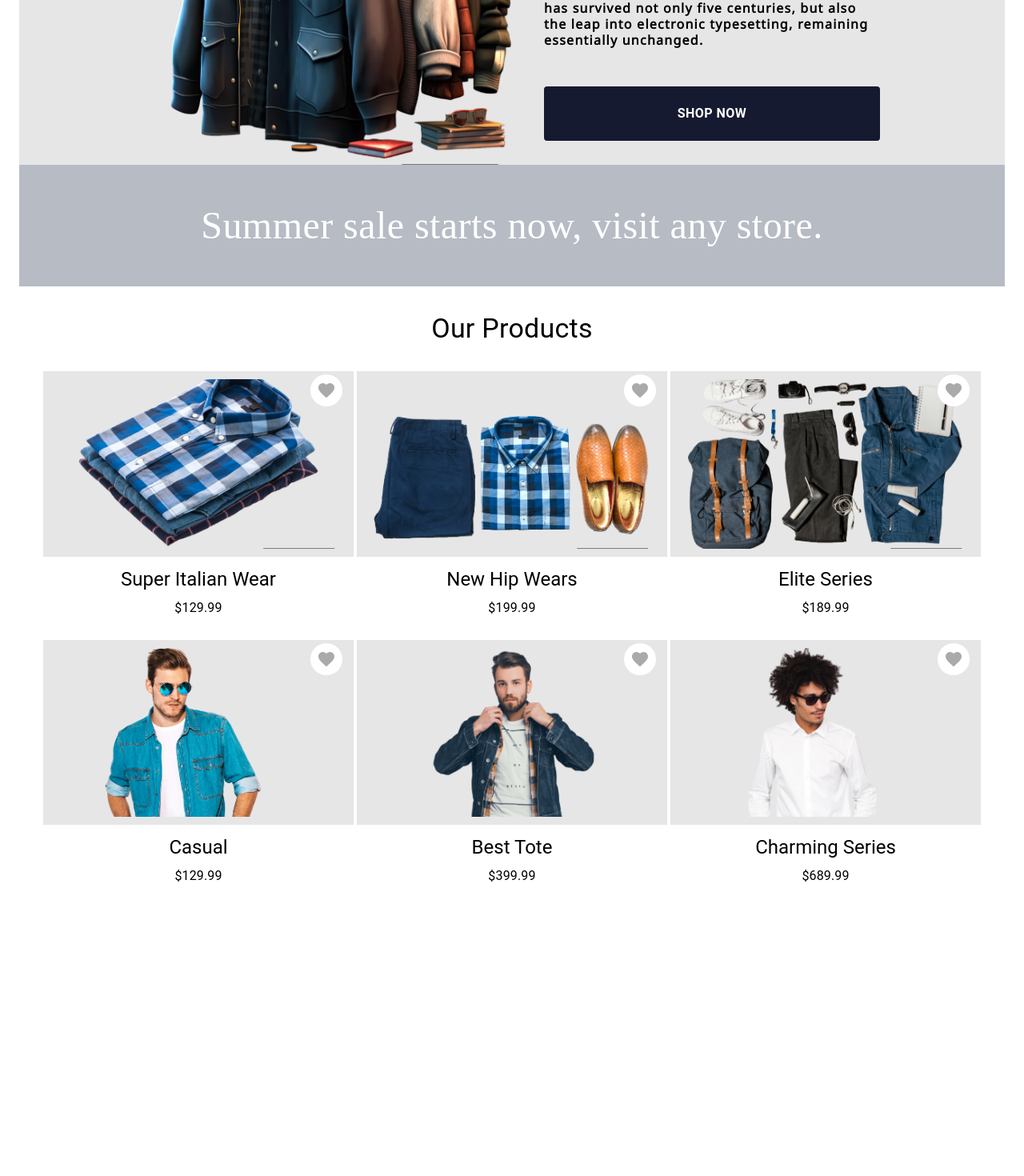
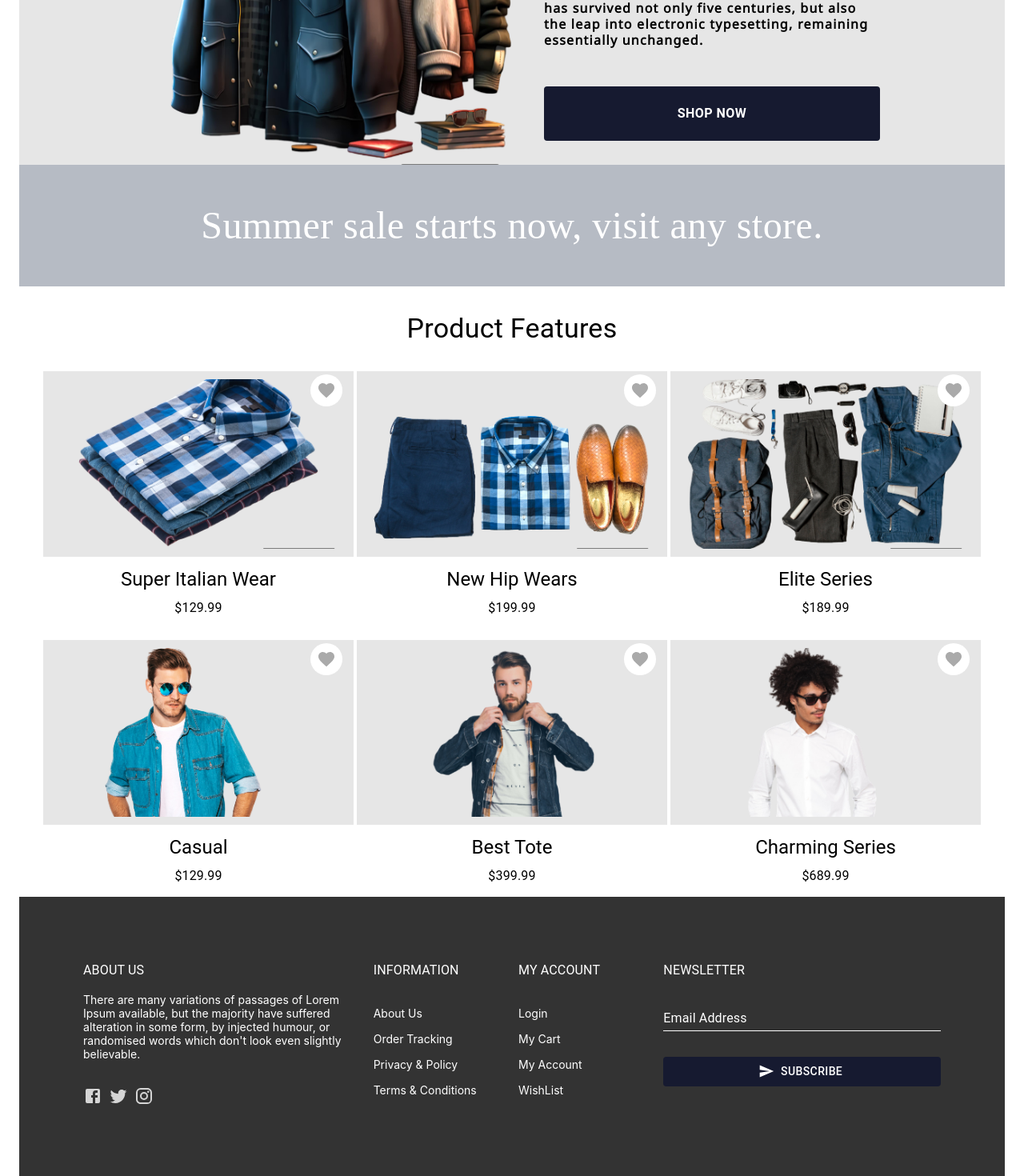
Before and after one commit to Emmanuelugbotor/pem-ecommerce, a React (Create React App) app in the folder frontend/: page / in a window 1280 px wide. Shown: the part 382-1852 px from the top of the page at 80% size. Before the commit the page ends 1503 px from the top, so only its background shows below. Built offline with nearby package versions, Linux system fonts and the light colour scheme; a web font is replaced by a local one.

Commit message:
Add Footer, AppDrawer Component, Add UIContext

```diff
--- a/frontend/src/App.js
+++ b/frontend/src/App.js
@@ -1,5 +1,5 @@
 import { ThemeProvider } from '@mui/system'
-import { Button, Container, Typography, Box } from '@mui/material'
+import { Container, Typography, Box } from '@mui/material'
 import { useEffect } from 'react'
 import theme from './styles/theme'
 
@@ -8,26 +8,39 @@ import Appbar from './Components/Appbar'
 import Banner from './Components/Banner'
 import Promotions from './Components/Promotions'
 import Products from './Components/Products/'
+import Footer from './Components/Footer'
+import AppDrawer from './Components/AppDrawer'
+import { UIProvider } from './Context/ui'
 
 function App() {
 
   useEffect(() => {
-    document.title = 'Ecommerce Home'
+    document.title = 'E-Commerce'
   }, [])
 
   return (
     <ThemeProvider theme={theme}>
       <Container maxWidth='xl' sx={{background: '#fff'}}>
 
+        <UIProvider>
           <Appbar/>
+
           <Banner/>
+
           <Promotions/>
+
           <Box display='flex' justifyContent='center' sx={{ p:4 }}>
             <Typography variant='h4'>
-            Our Products
+              Product Features
             </Typography>
           </Box>
+
           <Products/>
+
+          <Footer/>
+
+          <AppDrawer/>
+        </UIProvider>
 
       </Container>
     </ThemeProvider>
```
Lines whose indentation alone changed are shown as unchanged.
